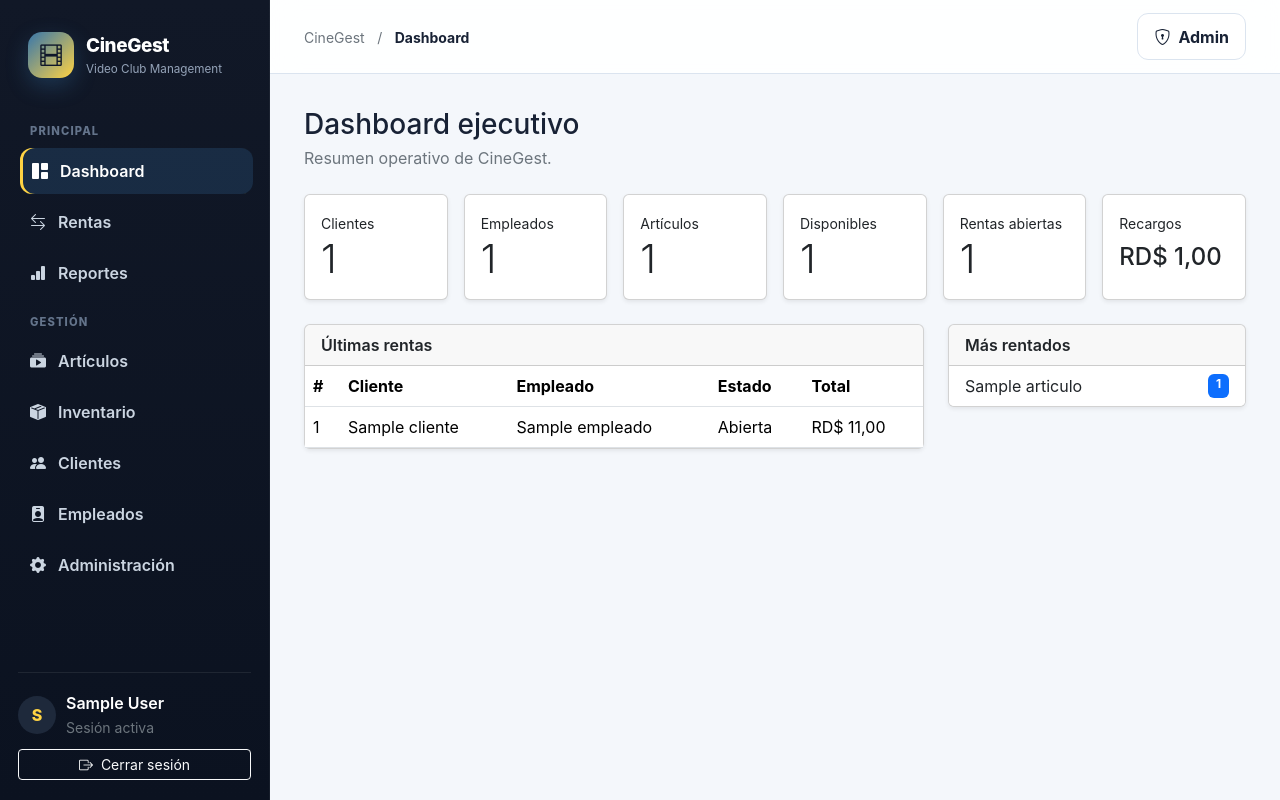
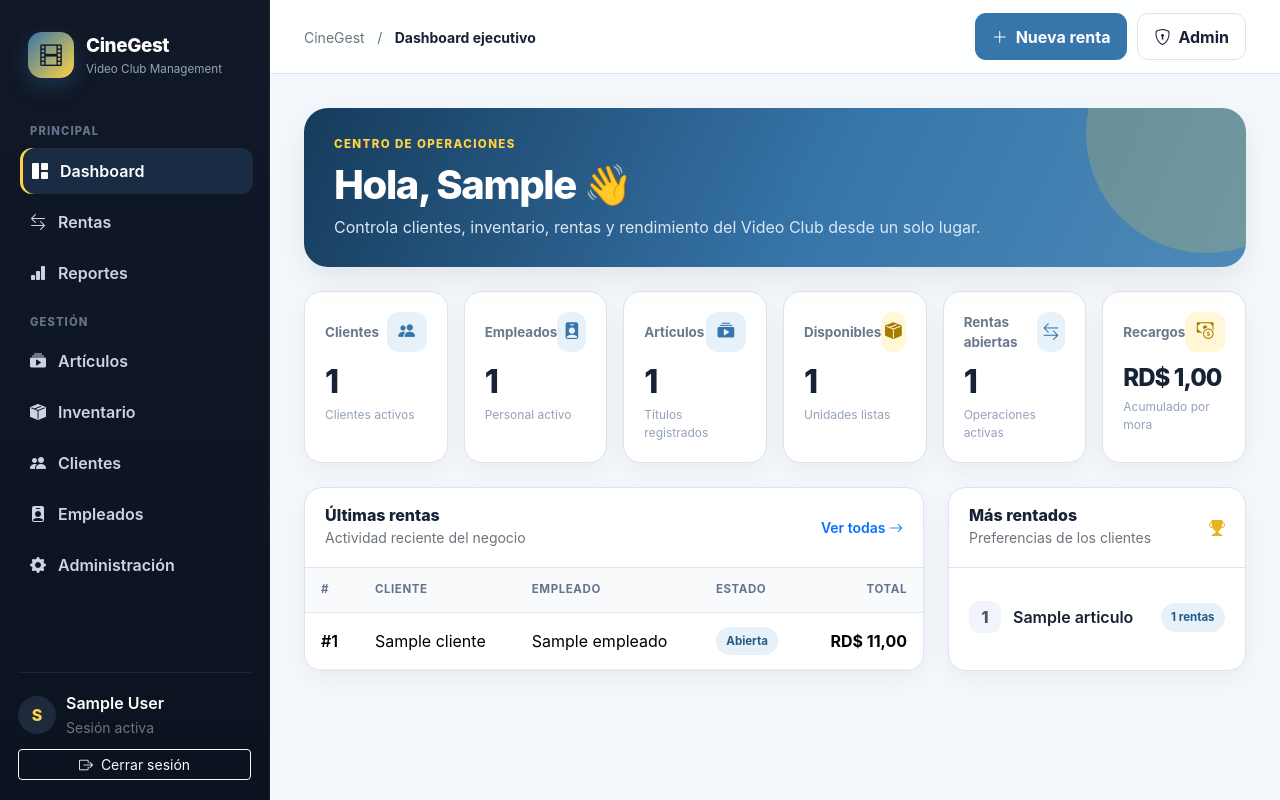
Before and after one commit to Jairo0811/CineGest, a Django app: page / in a window 1280 px wide. Run offline with Django 5.2, Linux system fonts and the light colour scheme; a user stored in the database is signed in; tables that the repository leaves empty hold one stand-in row (values such as "Sample post").

Commit message:
feat(ui): modernizar dashboard ejecutivo

```diff
--- a/templates/dashboard/index.html
+++ b/templates/dashboard/index.html
@@ -1,18 +1,119 @@
 {% extends 'base.html' %}
 {% block title %}Dashboard | CineGest{% endblock %}
+{% block breadcrumb %}Dashboard ejecutivo{% endblock %}
+{% block top_actions %}
+<a class="cg-btn cg-btn-primary d-none d-sm-inline-flex align-items-center gap-2" href="{% url 'rentas:nueva' %}">
+  <i class="bi bi-plus-lg"></i> Nueva renta
+</a>
+{% endblock %}
 {% block content %}
-<h1 class="h3 mb-1">Dashboard ejecutivo</h1>
-<p class="text-secondary mb-4">Resumen operativo de CineGest.</p>
+<section class="cg-hero mb-4">
+  <div class="position-relative" style="z-index:1">
+    <div class="cg-hero-kicker">Centro de operaciones</div>
+    <h1>Hola, {{ user.first_name|default:user.username }} 👋</h1>
+    <p>Controla clientes, inventario, rentas y rendimiento del Video Club desde un solo lugar.</p>
+  </div>
+</section>
+
 <div class="row g-3 mb-4">
-  <div class="col-md-4 col-xl-2"><div class="card h-100 shadow-sm"><div class="card-body"><small>Clientes</small><div class="display-6">{{ clientes_activos }}</div></div></div></div>
-  <div class="col-md-4 col-xl-2"><div class="card h-100 shadow-sm"><div class="card-body"><small>Empleados</small><div class="display-6">{{ empleados_activos }}</div></div></div></div>
-  <div class="col-md-4 col-xl-2"><div class="card h-100 shadow-sm"><div class="card-body"><small>Artículos</small><div class="display-6">{{ articulos_activos }}</div></div></div></div>
-  <div class="col-md-4 col-xl-2"><div class="card h-100 shadow-sm"><div class="card-body"><small>Disponibles</small><div class="display-6">{{ unidades_disponibles }}</div></div></div></div>
-  <div class="col-md-4 col-xl-2"><div class="card h-100 shadow-sm"><div class="card-body"><small>Rentas abiertas</small><div class="display-6">{{ rentas_abiertas }}</div></div></div></div>
-  <div class="col-md-4 col-xl-2"><div class="card h-100 shadow-sm"><div class="card-body"><small>Recargos</small><div class="h4 mt-2">RD$ {{ recargos_acumulados|floatformat:2 }}</div></div></div></div>
+  <div class="col-sm-6 col-xl-2">
+    <div class="cg-kpi-card">
+      <div class="cg-kpi-top"><span class="cg-kpi-label">Clientes</span><span class="cg-kpi-icon"><i class="bi bi-people-fill"></i></span></div>
+      <div class="cg-kpi-value">{{ clientes_activos }}</div>
+      <div class="cg-kpi-caption">Clientes activos</div>
+    </div>
+  </div>
+  <div class="col-sm-6 col-xl-2">
+    <div class="cg-kpi-card">
+      <div class="cg-kpi-top"><span class="cg-kpi-label">Empleados</span><span class="cg-kpi-icon"><i class="bi bi-person-badge-fill"></i></span></div>
+      <div class="cg-kpi-value">{{ empleados_activos }}</div>
+      <div class="cg-kpi-caption">Personal activo</div>
+    </div>
+  </div>
+  <div class="col-sm-6 col-xl-2">
+    <div class="cg-kpi-card">
+      <div class="cg-kpi-top"><span class="cg-kpi-label">Artículos</span><span class="cg-kpi-icon"><i class="bi bi-collection-play-fill"></i></span></div>
+      <div class="cg-kpi-value">{{ articulos_activos }}</div>
+      <div class="cg-kpi-caption">Títulos registrados</div>
+    </div>
+  </div>
+  <div class="col-sm-6 col-xl-2">
+    <div class="cg-kpi-card">
+      <div class="cg-kpi-top"><span class="cg-kpi-label">Disponibles</span><span class="cg-kpi-icon yellow"><i class="bi bi-box-seam-fill"></i></span></div>
+      <div class="cg-kpi-value">{{ unidades_disponibles }}</div>
+      <div class="cg-kpi-caption">Unidades listas</div>
+    </div>
+  </div>
+  <div class="col-sm-6 col-xl-2">
+    <div class="cg-kpi-card">
+      <div class="cg-kpi-top"><span class="cg-kpi-label">Rentas abiertas</span><span class="cg-kpi-icon"><i class="bi bi-arrow-left-right"></i></span></div>
+      <div class="cg-kpi-value">{{ rentas_abiertas }}</div>
+      <div class="cg-kpi-caption">Operaciones activas</div>
+    </div>
+  </div>
+  <div class="col-sm-6 col-xl-2">
+    <div class="cg-kpi-card">
+      <div class="cg-kpi-top"><span class="cg-kpi-label">Recargos</span><span class="cg-kpi-icon yellow"><i class="bi bi-cash-coin"></i></span></div>
+      <div class="cg-kpi-value fs-4">RD$ {{ recargos_acumulados|floatformat:2 }}</div>
+      <div class="cg-kpi-caption">Acumulado por mora</div>
+    </div>
+  </div>
 </div>
+
 <div class="row g-4">
-  <div class="col-lg-8"><div class="card shadow-sm"><div class="card-header fw-semibold">Últimas rentas</div><div class="table-responsive"><table class="table table-hover mb-0"><thead><tr><th>#</th><th>Cliente</th><th>Empleado</th><th>Estado</th><th>Total</th></tr></thead><tbody>{% for renta in ultimas_rentas %}<tr><td>{{ renta.id }}</td><td>{{ renta.cliente.nombre }}</td><td>{{ renta.empleado.nombre }}</td><td>{{ renta.get_estado_display }}</td><td>RD$ {{ renta.total|floatformat:2 }}</td></tr>{% empty %}<tr><td colspan="5" class="text-center text-secondary py-4">Aún no hay rentas registradas.</td></tr>{% endfor %}</tbody></table></div></div></div>
-  <div class="col-lg-4"><div class="card shadow-sm"><div class="card-header fw-semibold">Más rentados</div><ul class="list-group list-group-flush">{% for item in articulos_mas_rentados %}<li class="list-group-item d-flex justify-content-between"><span>{{ item.inventario_item__articulo__titulo }}</span><span class="badge text-bg-primary">{{ item.total }}</span></li>{% empty %}<li class="list-group-item text-secondary">Sin datos todavía.</li>{% endfor %}</ul></div></div>
+  <div class="col-xl-8">
+    <section class="cg-panel h-100">
+      <div class="cg-panel-header">
+        <div>
+          <h2 class="cg-panel-title">Últimas rentas</h2>
+          <small class="text-secondary">Actividad reciente del negocio</small>
+        </div>
+        <a href="{% url 'rentas:lista' %}" class="small fw-semibold">Ver todas <i class="bi bi-arrow-right"></i></a>
+      </div>
+      <div class="table-responsive">
+        <table class="table cg-table align-middle">
+          <thead><tr><th>#</th><th>Cliente</th><th>Empleado</th><th>Estado</th><th class="text-end">Total</th></tr></thead>
+          <tbody>
+          {% for renta in ultimas_rentas %}
+            <tr>
+              <td class="fw-semibold">#{{ renta.id }}</td>
+              <td>{{ renta.cliente.nombre }}</td>
+              <td>{{ renta.empleado.nombre }}</td>
+              <td><span class="cg-badge {% if renta.estado == 'DEVUELTA' %}cg-badge-green{% elif renta.estado == 'ABIERTA' %}cg-badge-blue{% else %}cg-badge-yellow{% endif %}">{{ renta.get_estado_display }}</span></td>
+              <td class="text-end fw-bold">RD$ {{ renta.total|floatformat:2 }}</td>
+            </tr>
+          {% empty %}
+            <tr><td colspan="5"><div class="cg-empty"><i class="bi bi-receipt"></i><strong>Aún no hay rentas registradas</strong><div class="small mt-1">La actividad aparecerá aquí cuando registres la primera renta.</div></div></td></tr>
+          {% endfor %}
+          </tbody>
+        </table>
+      </div>
+    </section>
+  </div>
+
+  <div class="col-xl-4">
+    <section class="cg-panel h-100">
+      <div class="cg-panel-header">
+        <div>
+          <h2 class="cg-panel-title">Más rentados</h2>
+          <small class="text-secondary">Preferencias de los clientes</small>
+        </div>
+        <i class="bi bi-trophy-fill" style="color:var(--cg-yellow-dark)"></i>
+      </div>
+      <div class="cg-panel-body">
+        {% for item in articulos_mas_rentados %}
+          <div class="cg-rank-item">
+            <div class="cg-rank-left">
+              <span class="cg-rank-number">{{ forloop.counter }}</span>
+              <span class="fw-semibold">{{ item.inventario_item__articulo__titulo }}</span>
+            </div>
+            <span class="cg-badge cg-badge-blue">{{ item.total }} rentas</span>
+          </div>
+        {% empty %}
+          <div class="cg-empty py-4"><i class="bi bi-stars"></i><strong>Sin datos todavía</strong><div class="small mt-1">El ranking se generará automáticamente.</div></div>
+        {% endfor %}
+      </div>
+    </section>
+  </div>
 </div>
 {% endblock %}
```
